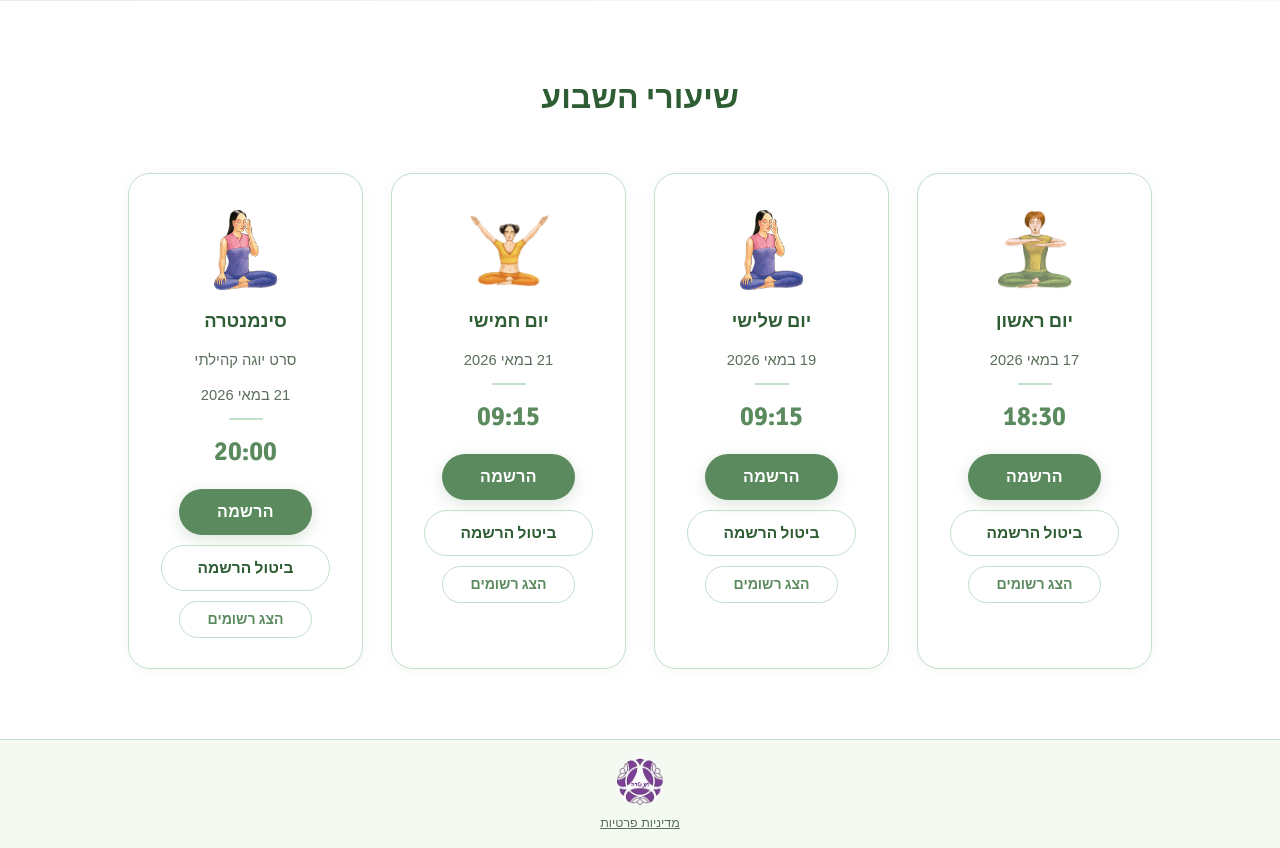
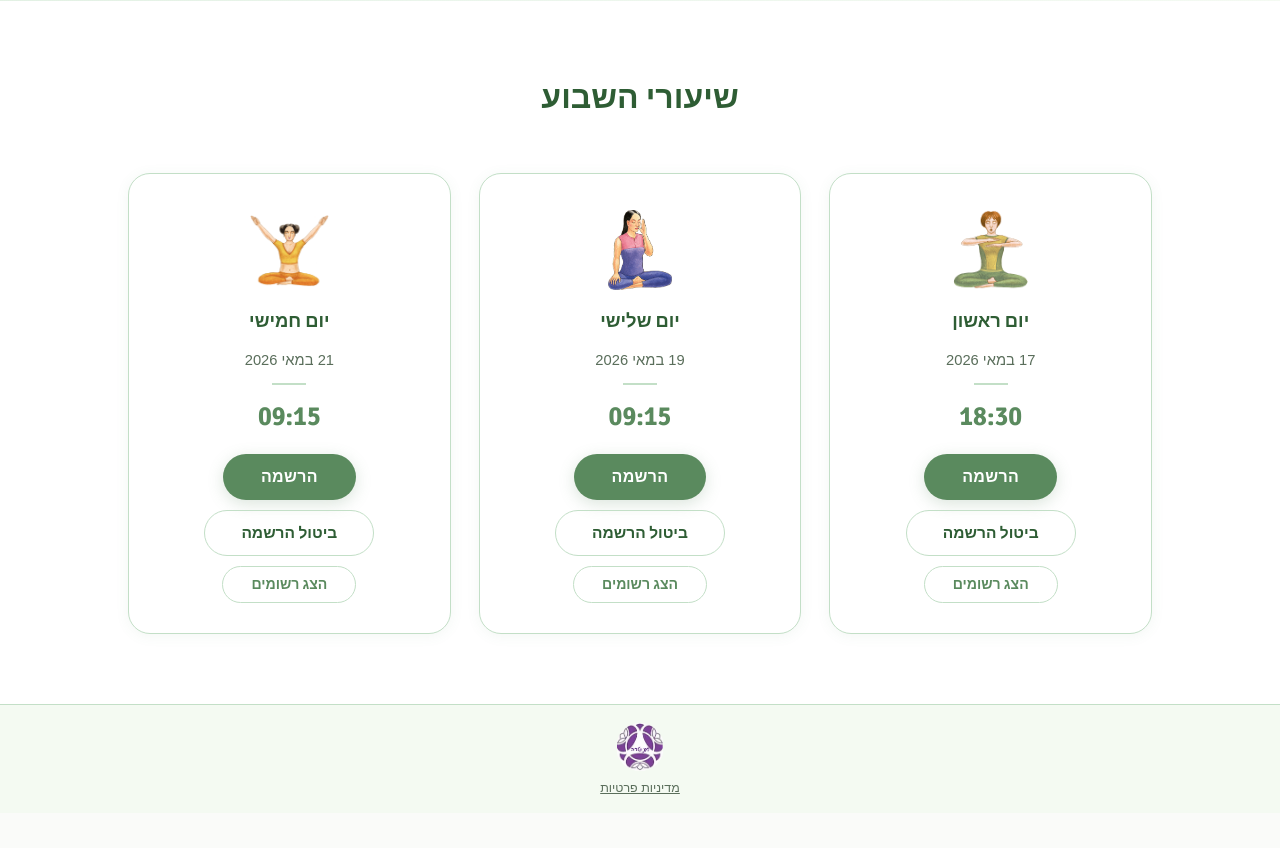
Before and after one commit to ymoratt/yoga-classes, a Flask app: page / in a window 1280 px wide. Shown: the part 378-1226 px from the top of the page. After the commit the page ends 1172 px from the top, so only its background shows below. Run offline with Flask 3, Linux system fonts and the light colour scheme; some libraries are stand-ins or nearby versions; some web fonts are replaced.

Commit message:
Removed Cinemantra

```diff
--- a/templates/index.html
+++ b/templates/index.html
@@ -106,7 +106,7 @@
     /* ===== CLASSES GRID ===== */
     .classes-grid {
       display: grid;
-      grid-template-columns: repeat(4, 1fr);
+      grid-template-columns: repeat(3, 1fr);
       gap: 28px;
     }
 
@@ -629,19 +629,6 @@
         <button class="btn-list" onclick="openListModal(4, '09:15')">הצג רשומים</button>
       </div>
 
-      <!-- CineMantra Thursday Evening -->
-      <div class="class-card">
-        <img src="/static/assets/class_logo2.gif" class="class-logo" alt="CineMantra">
-        <div class="class-day">סינמנטרה</div>
-        <div class="class-date">סרט יוגה קהילתי</div>
-        <div class="class-date" id="date-cinmantra"></div>
-        <div class="card-divider"></div>
-        <div class="class-time">20:00</div>
-        <button class="btn-reg" onclick="openRegModal(4, '20:00')">הרשמה</button>
-        <button class="btn-unreg" onclick="openUnregModal(4, '20:00')">ביטול הרשמה</button>
-        <button class="btn-list" onclick="openListModal(4, '20:00')">הצג רשומים</button>
-      </div>
-
     </div>
   </div>
 </div>
@@ -789,7 +776,6 @@
   document.getElementById('date-sun').textContent       = formatDateHe(classDateForDay(0));
   document.getElementById('date-tue').textContent       = formatDateHe(classDateForDay(2));
   document.getElementById('date-thu').textContent       = formatDateHe(classDateForDay(4));
-  document.getElementById('date-cinmantra').textContent = formatDateHe(classDateForDay(4));
 
   let currentClassDate = '';
   let allUsers = [];
```
Also changed, not shown: static/assets/cinmantra_logo.svg (added).
